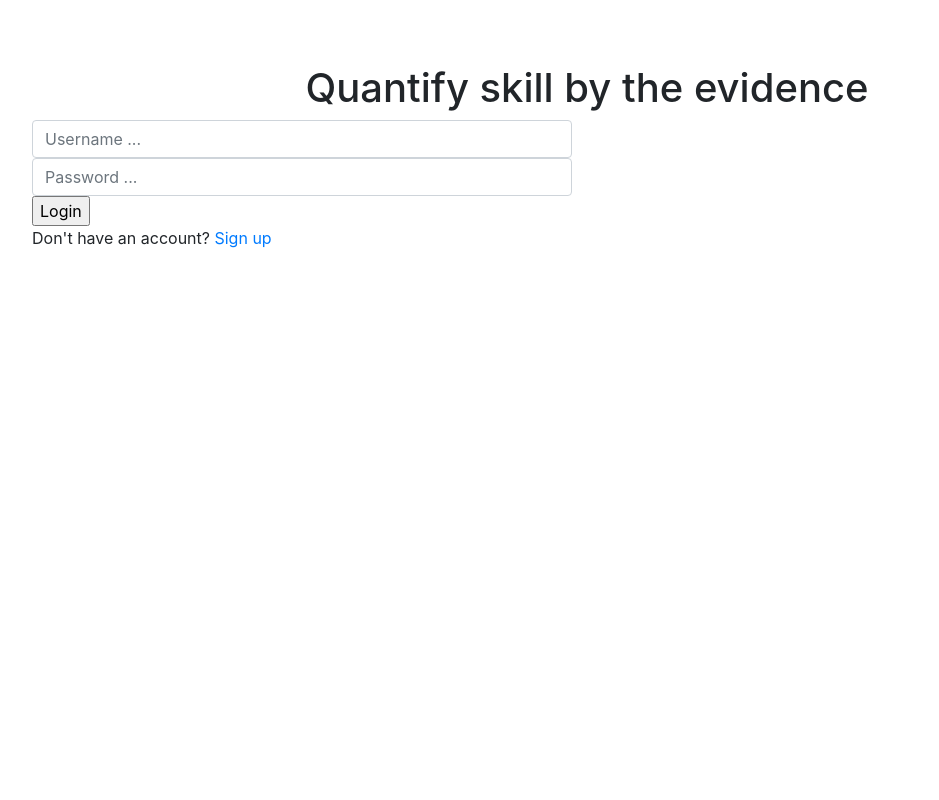
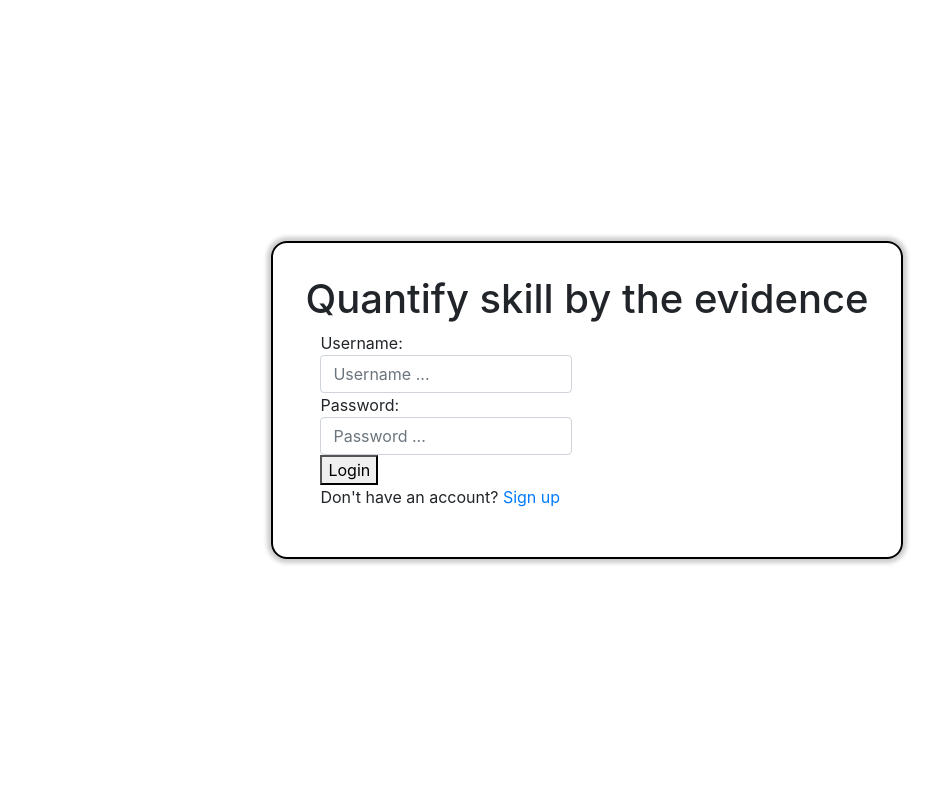
Before and after one commit to Jeff-Owuor/in-your-opinion, a Django app: page /login/ in a window 1280 px wide. Shown: the whole page, without its empty margins (53-992 px from the left). Run offline with Django 4.2, Linux system fonts and the light colour scheme; some libraries are stand-ins or nearby versions.

Commit message:
centered login page

```diff
--- /dev/null
+++ b/app/static/css/login.css
@@ -0,0 +1,33 @@
+body{
+    display:flex;
+    margin:0;
+    height:100vh;
+    justify-content: center;
+    align-items: center;
+}
+
+.box{
+    display:flex;
+    flex-direction: column;
+    border:2px solid black;
+    padding:2rem;
+    border-radius:16px;
+    box-shadow: 0 0 4px 4px rgba(0,0,0,0.2);
+}
+
+.box > input{
+    border:2px solid #000000;
+    border-radius:8px;
+    padding:0 16px;
+    height: 36px;
+    margin-bottom:5px;
+}
+
+.box > button {
+    background-color: black;
+    border:0;
+    border-radius: 8px;
+    height:36px;
+    color:white;
+    margin-top: 3px;
+}
--- a/app/templates/app/base.html
+++ b/app/templates/app/base.html
@@ -17,6 +17,9 @@
   {% endblock %}
 
   <link rel="stylesheet" href="https://cdnjs.cloudflare.com/ajax/libs/font-awesome/4.7.0/css/font-awesome.min.css">
+  <meta charset="UTF-8">
+  <meta http-equiv="X-UA-Compatible" content="IE=edge">
+  <meta name="viewport" content="width=device-width, initial-scale=1.0">
 </head>
 <body>
     {% include "app/navbar.html" %}
--- a/app/templates/registration/login.html
+++ b/app/templates/registration/login.html
@@ -1,7 +1,16 @@
 {%extends "registration/base.html"%}
 {% load bootstrap4 %}
+{% load static %}
+
+{% block styles %}
+{% bootstrap_css %}
+<link rel="stylesheet" href="{% static 'css/login.css' %}">
+{% endblock %}
+
+
 {% block content %}
-<form class="login-form" method="post" style="margin-top:5%">
+<div class="box">
+<form class="login-form" method="post">
     <section class="login-form-container" >
             <h1 class="text-center">Quantify skill by the evidence</h1>
          <div class="container">
@@ -9,10 +18,11 @@
                  <div class="col-md-6">
                     <form method="POST" action="">
                         {% csrf_token %}
-                          <input type="text" name="username" placeholder="Username ..." class="form-control">
-                          <input type="password" name="password" placeholder="Password ..." class="form-control">
-                          <input type="submit" value="Login">
-                          <p>Don't have an account? <a href="{% url 'register' %}">Sign up</a></p>
+
+                          Username:  <input type="text" name="username" placeholder="Username ..." class="form-control">
+                          Password:  <input type="password" name="password" placeholder="Password ..." class="form-control">
+                          <button type="submit">Login</button>
+                          <p>Don't have an account? <a href="{% url 'register' %}" style="display:inline">Sign up</a></p>
                     </form>
                  </div>
              </div>
@@ -20,4 +30,5 @@
 
     </section>
 </form>
+</div>
 {% endblock %}
```
Also changed, not shown: app/templates/app/index.html (line endings or trailing spaces).
